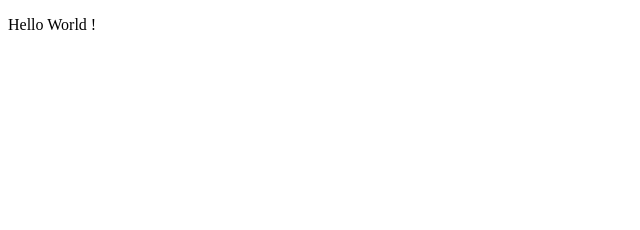
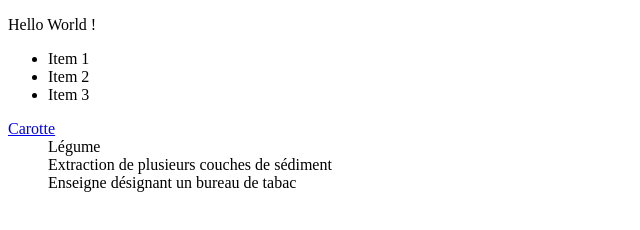
Before and after one commit to Yekonori/EM_HTML, a plain HTML site: page index.html in a window 1280 px wide. Shown: the whole page, without its empty margins (0-640 px from the left). Drawn offline with Linux system fonts and the light colour scheme.

Commit message:
Sementique HTML5

```diff
--- a/index.html
+++ b/index.html
@@ -12,8 +12,23 @@
     <!-- <script src="main.js"></script> -->
 </head>
 <body>
-    <div>
+    <section>
         <p>Hello World !</p>
-    </div>
+
+        <ul>
+            <li>Item 1</li>
+            <li>Item 2</li>
+            <li>Item 3</li>
+        </ul>
+
+        <dl>
+            <dt><a href="#" download="https://upload.wikimedia.org/wikipedia/commons/thumb/b/bd/13-08-31-wien-redaktionstreffen-EuT-by-Bi-frie-037.jpg/1200px-13-08-31-wien-redaktionstreffen-EuT-by-Bi-frie-037.jpg" hreflang="fr" rel="external">Carotte</a></dt>
+            <dd>Légume</dd>
+            <dd>Extraction de plusieurs couches de sédiment</dd>
+            <dd>Enseigne désignant un bureau de tabac</dd>
+        </dl>
+    </section>
+    <aside></aside>
+    <footer></footer>
 </body>
 </html></html>
```
